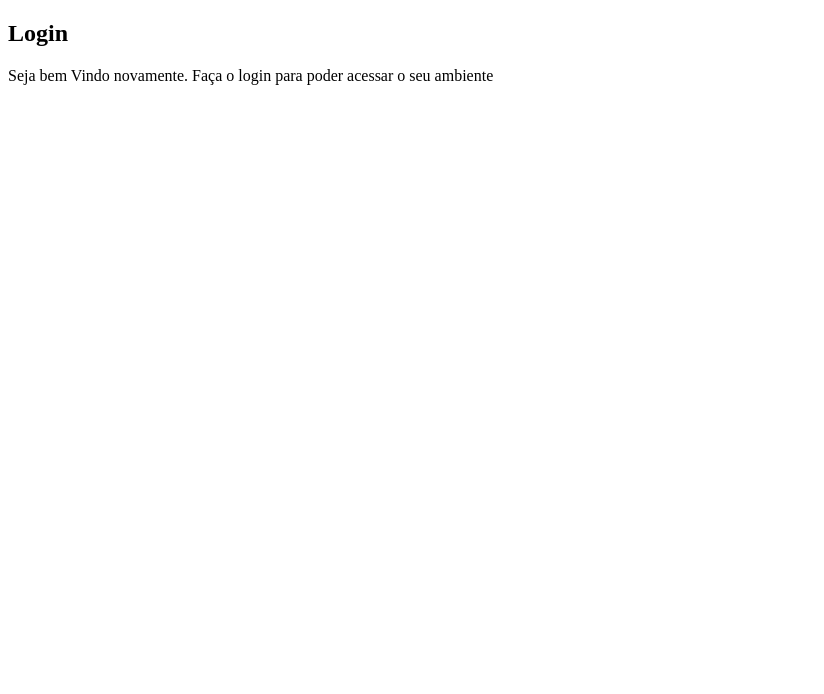
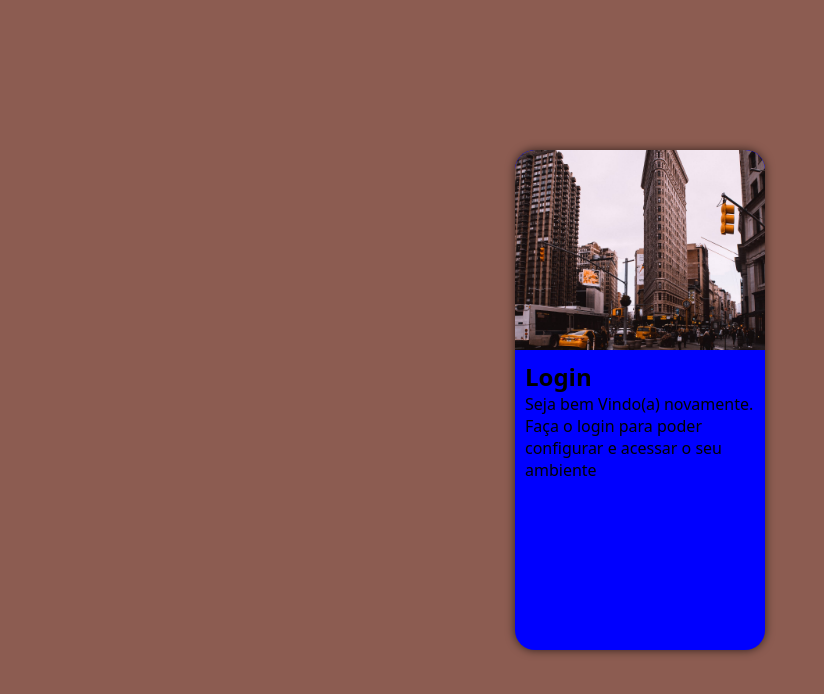
Before and after one commit to Thiagodrumondgr/projeto-login, a plain HTML site: page index.html in a window 1280 px wide. Shown: the whole page, without its empty margins (0-824 px from the left). Drawn offline with Linux system fonts and the light colour scheme.

Commit message:
Iniciando estilo

```diff
--- a/estilos/style.css
+++ b/estilos/style.css
@@ -7,3 +7,45 @@ cinza:#F2E9F2
 
 
 */
+*{
+    font-family: system-ui, -apple-system, BlinkMacSystemFont, 'Segoe UI', Roboto, Oxygen, Ubuntu, Cantarell, 'Open Sans', 'Helvetica Neue', sans-serif;
+    padding: 0px;
+    margin: 0px;
+    box-sizing: border-box;
+
+}
+body, html {
+    background-color:#8C5C51 ;
+    height: 100vh;
+    width: 100vw;
+}
+main {
+    position: relative;
+    height: 100vh;
+    width: 100vw;
+}
+section#login{
+    position: absolute;
+    top: 50%;
+    left: 50%;
+    transform: translate(-50%, -50%);
+    background-color: blue;
+    width: 250px;
+    height: 500px;
+    border-radius: 20px;
+    overflow: hidden;
+    box-shadow: 0px 0px 10px rgba(0, 0, 0, 0.651);
+
+}
+section#login > div#imagem{
+    display: block;
+    background: blue url(../imagens/arranhaceu.jpg) no-repeat;
+    background-size: cover;
+    height: 200px;
+    background-position: left, bottom;
+}
+section#login > div#formulario{
+    display: block;
+    padding: 10px;
+
+}
--- a/index.html
+++ b/index.html
@@ -14,7 +14,7 @@
             </div>
             <div id="formulario">
                 <h1>Login</h1>
-                <p>Seja bem Vindo novamente. Faça o login para poder acessar o seu ambiente</p>
+                <p>Seja bem Vindo(a) novamente. Faça o login para poder configurar e acessar o seu ambiente</p>
                 <form action="login.php" method="post"></form>
 
             </div>
```
